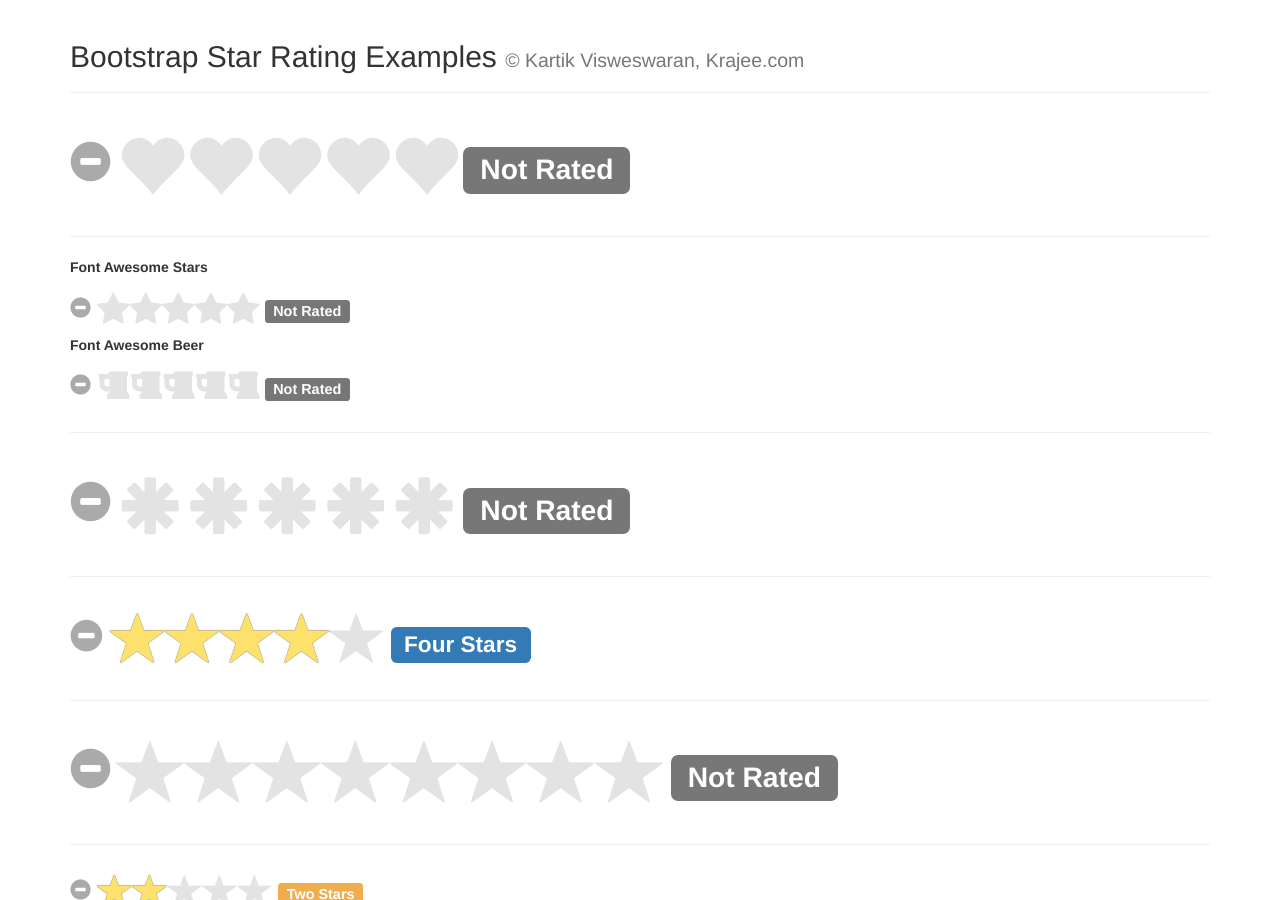
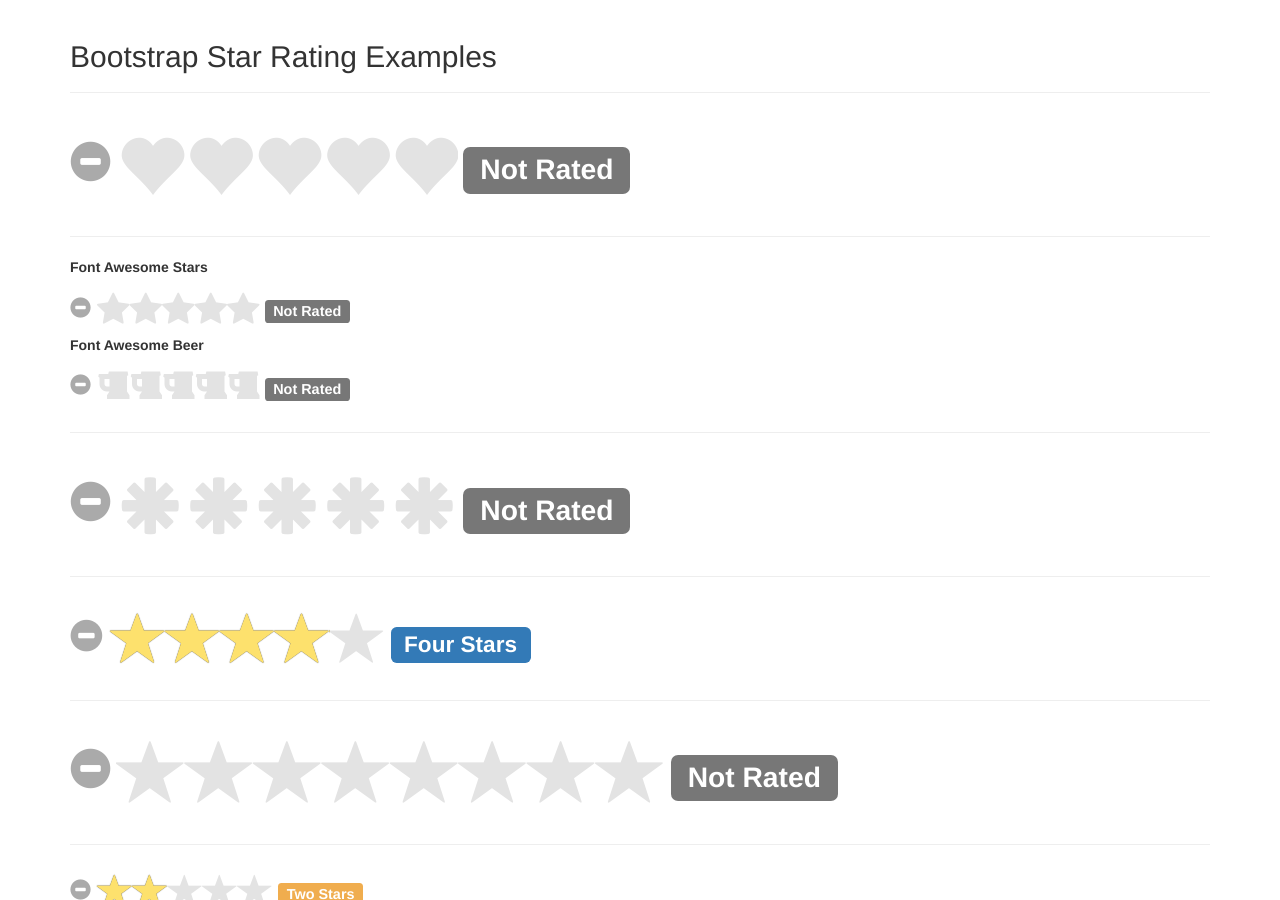
Before and after one commit to jdevlabs/JCatalog, a Jekyll site: the page try_rt.html, which Jekyll copies as it is, in a window 1280 px wide and 900 px high. Built offline with Jekyll 4.4.1, drawn with Linux system fonts in a browser that asks for light colours; nearby versions of some CDN libraries.

Commit message:
head change try_rt.html

```diff
--- a/try_rt.html
+++ b/try_rt.html
@@ -2,16 +2,18 @@
 <html lang="en">
 <head>
     <meta charset="UTF-8"/>
-    <title>Krajee JQuery Plugins - &copy; Kartik</title>
+    <title>TRYING STAR RATING</title>
     <link rel="stylesheet"  href="http://maxcdn.bootstrapcdn.com/bootstrap/3.3.4/css/bootstrap.min.css" rel="stylesheet">
     <link rel="stylesheet" href="http://maxcdn.bootstrapcdn.com/font-awesome/4.3.0/css/font-awesome.min.css">
     <link rel="stylesheet" href="bower_components/bootstrap-star-rating/css/star-rating.css" media="all" rel="stylesheet" type="text/css"/>
     <script src="http://ajax.googleapis.com/ajax/libs/jquery/2.1.1/jquery.min.js"></script>
     <script src="bower_components/bootstrap-star-rating/js/star-rating.js" type="text/javascript"></script>
+</head>
+
 <body>
 <div class="container">
 <div class="page-header">
-<h2>Bootstrap Star Rating Examples <small>&copy; Kartik Visweswaran, Krajee.com</small></h2>
+<h2>Bootstrap Star Rating Examples</h2>
 </div>
 <form>
     <input id="input-2b" type="number" class="rating" min="0" max="5" step="0.5" data-size="xl"
```
